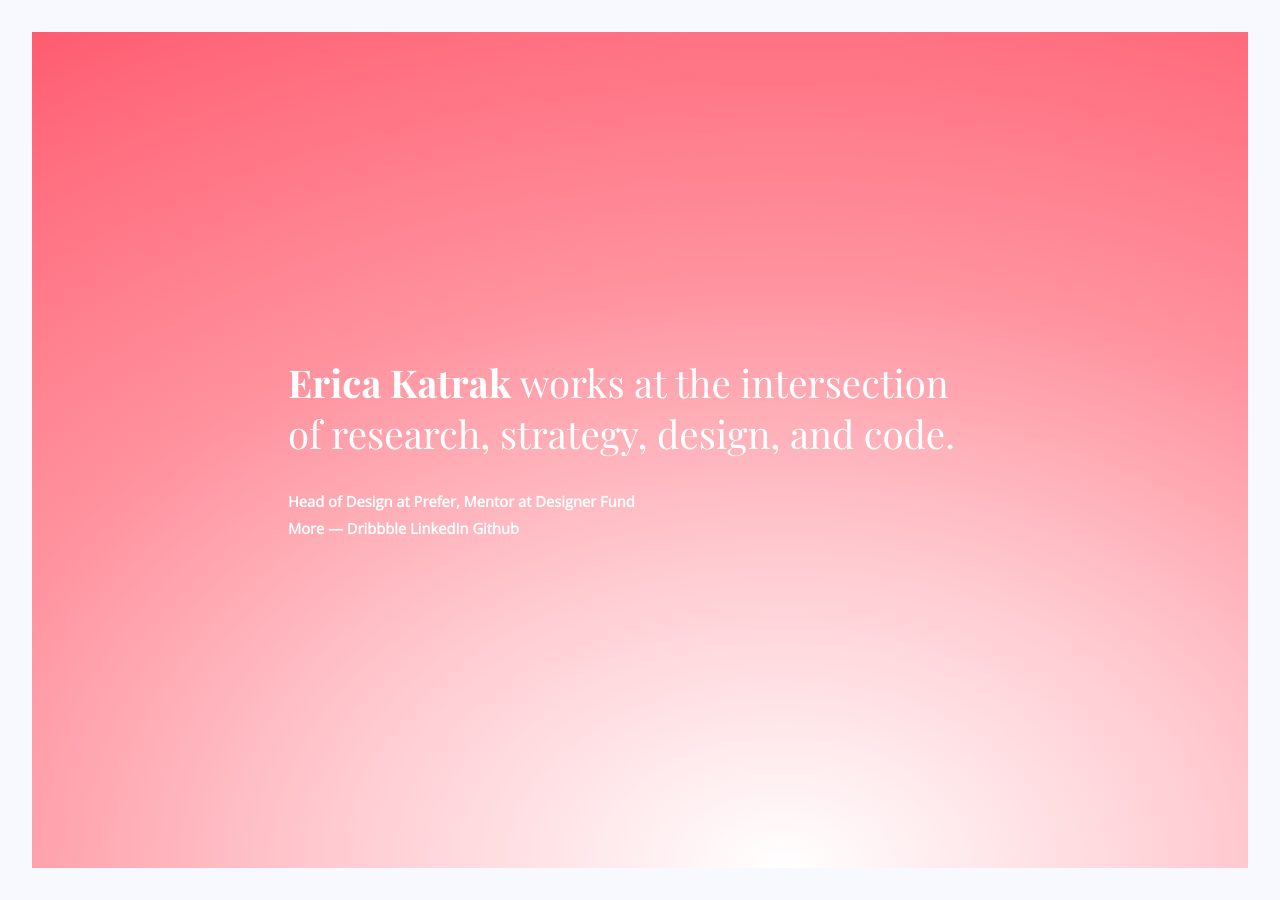
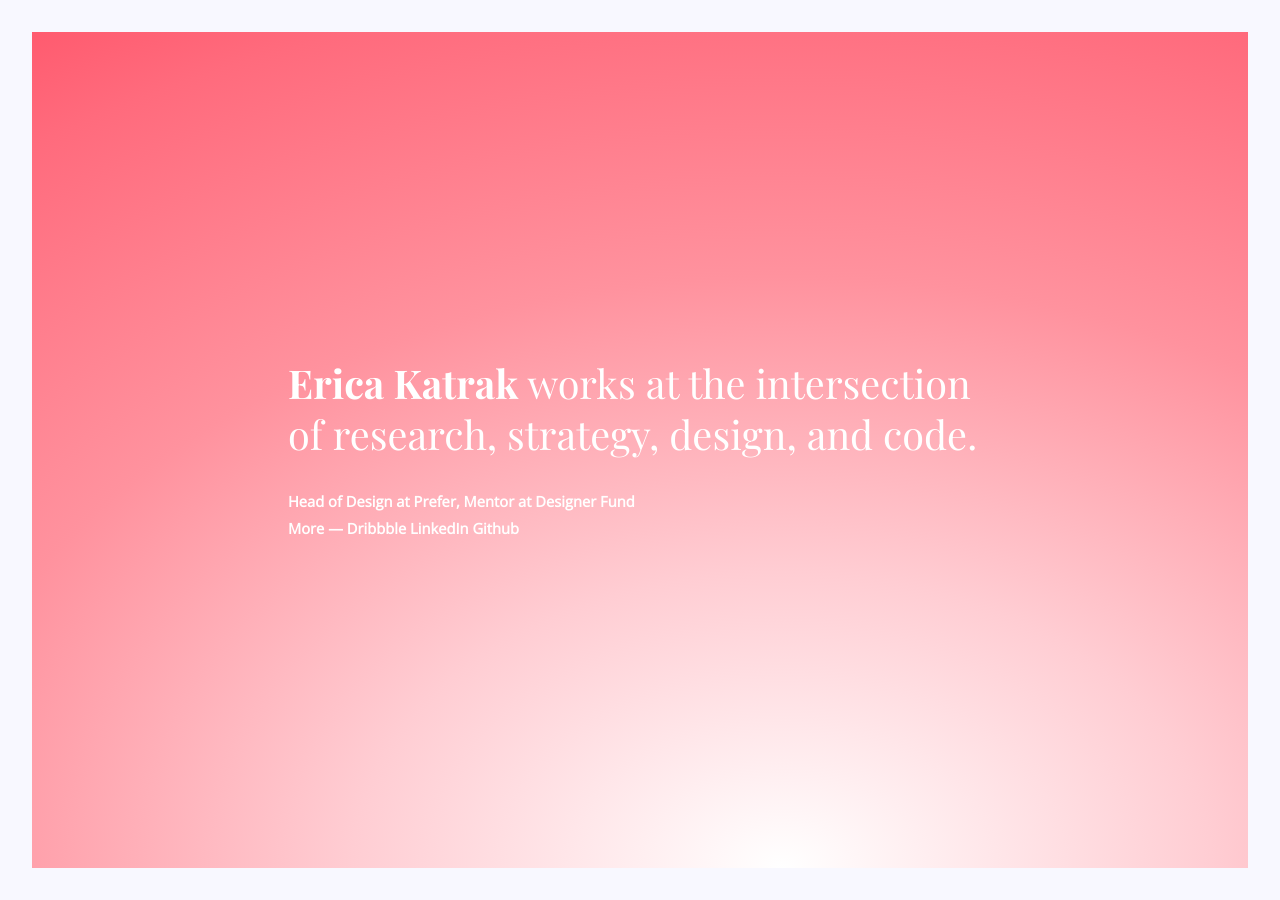
Before and after one commit to ericakatrak/ericakatrak.github.io, a Jekyll site: the page built from index.html, in a window 1280 px wide. Built offline with Jekyll 4.4.1, drawn with Linux system fonts in a browser that asks for light colours.

Commit message:
style tweak

```diff
--- a/css/style.css
+++ b/css/style.css
@@ -68,7 +68,7 @@ section {
 }
 
 h1 {
-	font-size: 3vw;
+	font-size: 3.1vw;
 	line-height: 4vw;
 	font-weight: 400;
 	font-family: "Playfair Display", serif;
```
